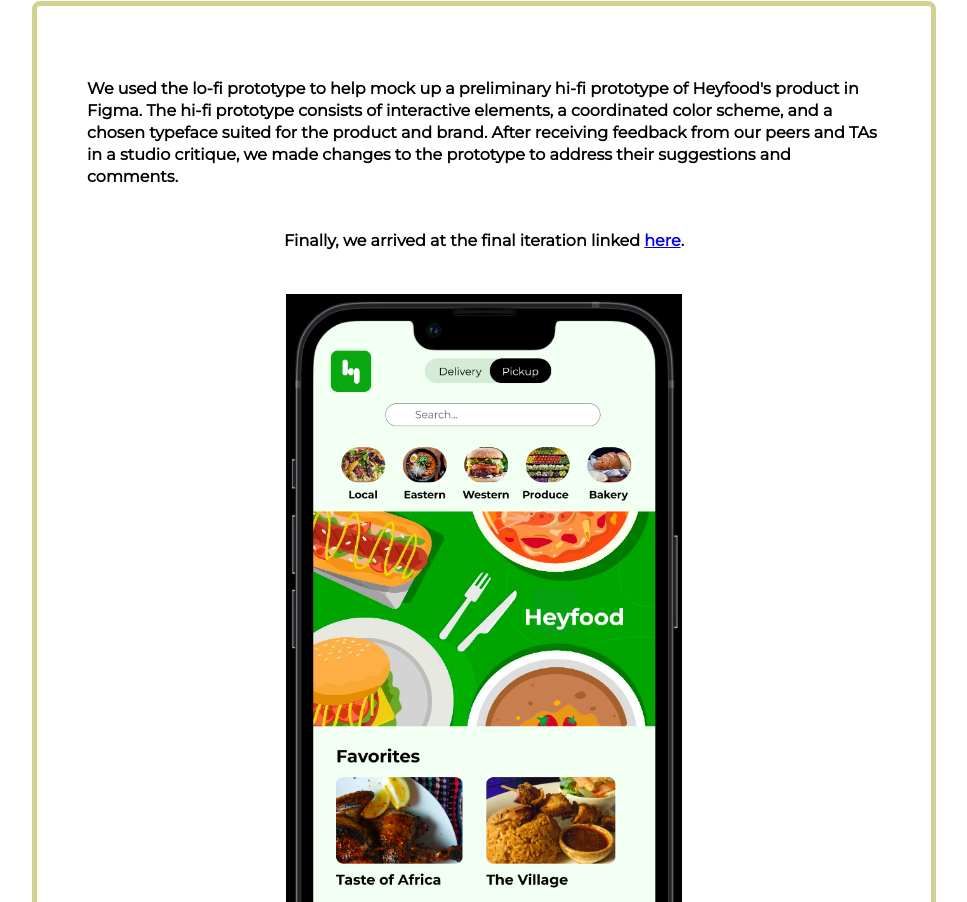
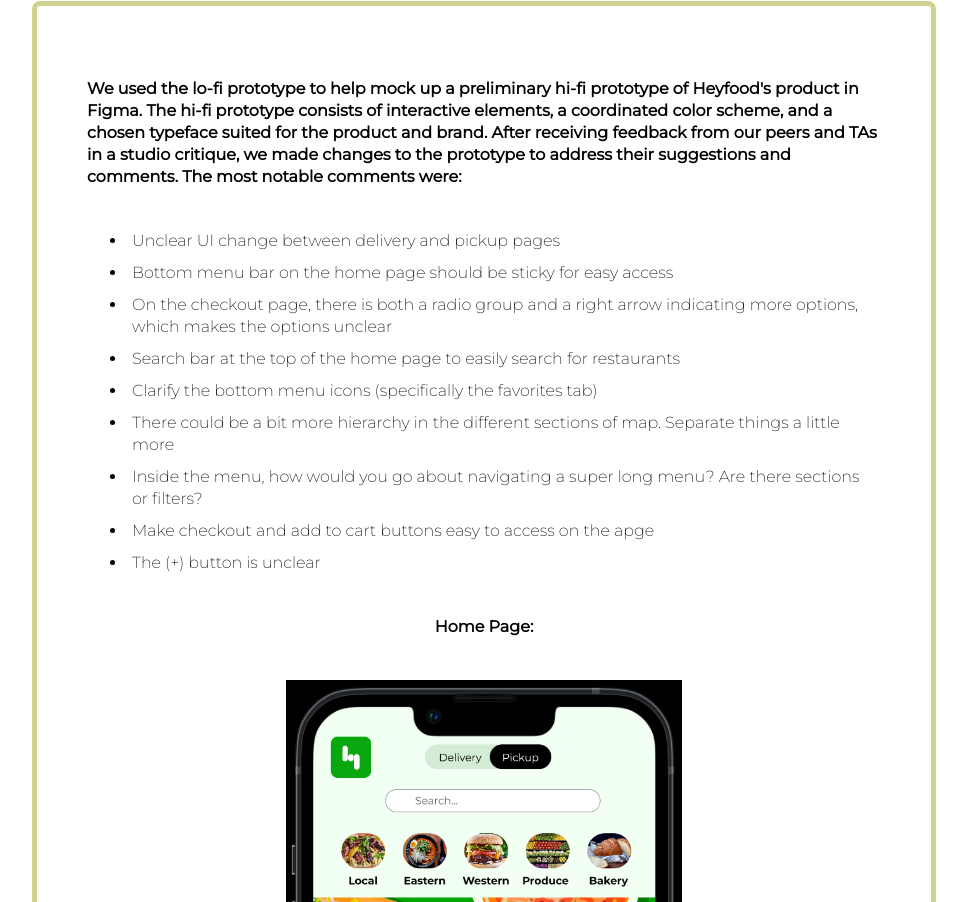
Before and after one commit to laura-xu-23/iterative-design, a plain HTML site: page index.html in a window 1280 px wide. Shown: the part 8538-9440 px from the top of the page, without its empty margins (156-1123 px from the left). Drawn offline with Linux system fonts and the light colour scheme.

Commit message:
comments

```diff
--- a/index.html
+++ b/index.html
@@ -48,13 +48,48 @@
             <div class="prototype-wrapper">
                 <h4>We used the lo-fi prototype to help mock up a preliminary hi-fi prototype of Heyfood's product in Figma. The hi-fi prototype consists of interactive elements, a coordinated color scheme,
                     and a chosen typeface suited for the product and brand. After receiving feedback from our peers and TAs in a studio critique, we made changes to the prototype to
-                    address their suggestions and comments.
+                    address their suggestions and comments. The most notable comments were:
                 </h4>
+                <ul>
+                    <li class="list">
+                        Unclear UI change between delivery and pickup pages
+                    </li>
+                    <li class="list">
+                        Bottom menu bar on the home page should be sticky for easy access
+                    </li>
+                    <li class="list">
+                        On the checkout page, there is both a radio group and a right arrow indicating more options, which makes the options unclear
+                    </li>
+                    <li class="list">
+                        Search bar at the top of the home page to easily search for restaurants
+                    </li>
+                    <li class="list">
+                        Clarify the bottom menu icons (specifically the favorites tab)
+                    </li>
+                    <li class="list">
+                        There could be a bit more hierarchy in the different sections of map. Separate things a little more
+                    </li>
+                    <li class="list">
+                        Inside the menu, how would you go about navigating a super long menu? Are there sections or filters?
+                    </li>
+                    <li class="list">
+                        Make checkout and add to cart buttons easy to access on the apge
+                    </li>
+                    <li class="list">
+                        The (+) button is unclear
+                    </li>
+                </ul>
                 <h4>
-                    Finally, we arrived at the final iteration linked <a href="https://www.figma.com/proto/DsgM32mCliKNCXyptgqzoF/Hi-Fi?node-id=106%3A107&scaling=scale-down&page-id=0%3A1&starting-point-node-id=1%3A3" target="_blank">here</a>.
+                    Home Page:
                 </h4>
                 <img src="assets/Home Final.png" class="final"/>
+                <h4>
+                    Order Page:
+                </h4>
                 <img src="assets/Order Final.png" class="final"/>
+                <h4>
+                    Checkout Page:
+                </h4>
                 <img src="assets/Checkout Final.png" class="final"/>
             </div>
             <div class="website-wrapper">
```
